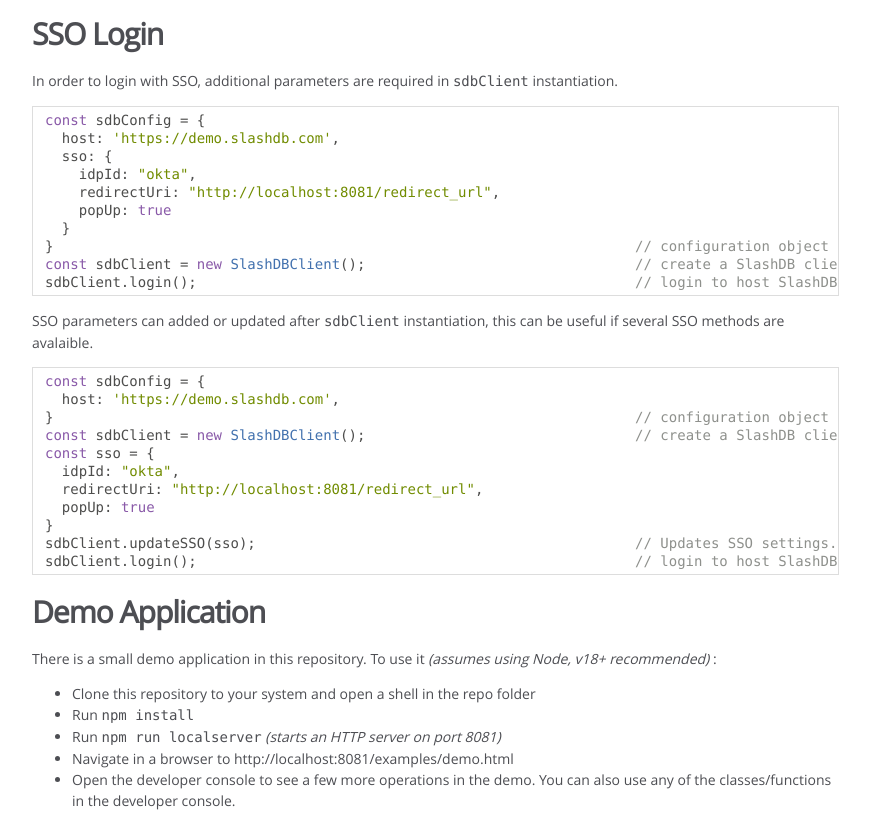
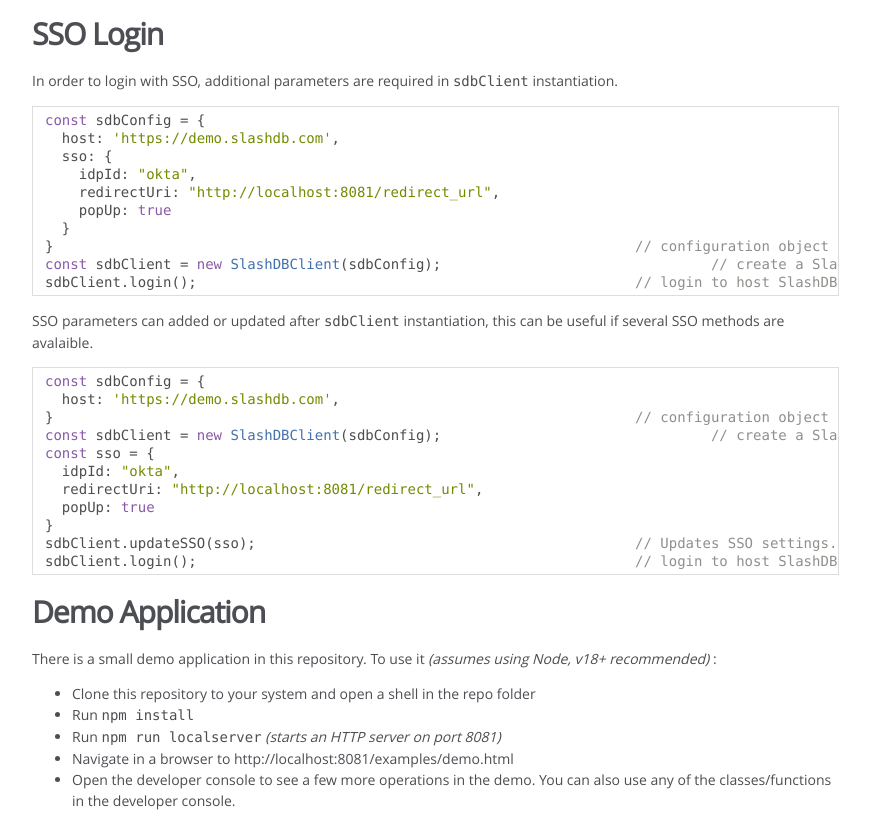
Before and after one commit to SlashDB/js-slashdb, a website: page docs/index.html in a window 1280 px wide. Shown: the part 2385-3199 px from the top of the page, without its empty margins (0-870 px from the left). Drawn offline with Linux system fonts and the light colour scheme.

Commit message:
Readme fixed

```diff
--- a/docs/index.html
+++ b/docs/index.html
@@ -151,14 +151,14 @@
     popUp: true
   }
 }                                                                     // configuration object to initialize the SlashDB client
-const sdbClient = new SlashDBClient();                                // create a SlashDB client to connect to a SlashDB instance
+const sdbClient = new SlashDBClient(sdbConfig);                                // create a SlashDB client to connect to a SlashDB instance
 sdbClient.login();                                                    // login to host SlashDB server
 </code></pre>
 <p>SSO parameters can added or updated after <code>sdbClient</code> instantiation, this can be useful if several SSO methods are avalaible.</p>
 <pre class="prettyprint source lang-js"><code>const sdbConfig = {
   host: 'https://demo.slashdb.com',
 }                                                                     // configuration object to initialize the SlashDB client
-const sdbClient = new SlashDBClient();                                // create a SlashDB client to connect to a SlashDB instance
+const sdbClient = new SlashDBClient(sdbConfig);                                // create a SlashDB client to connect to a SlashDB instance
 const sso = {
   idpId: &quot;okta&quot;,
   redirectUri: &quot;http://localhost:8081/redirect_url&quot;,
```
Also changed, not shown: README.md.
